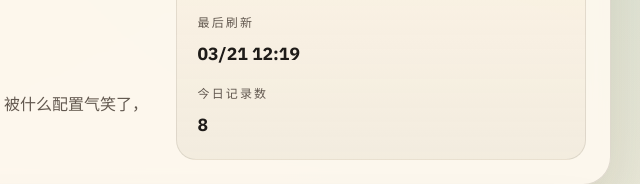
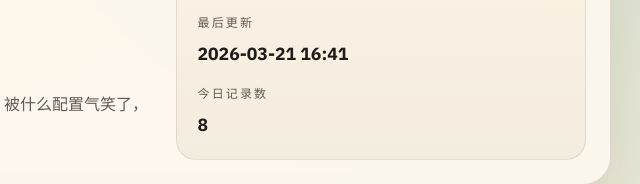
Before and after one commit to clivezhang0101/clives-signal, a plain HTML site: page index.html in a window 1280 px wide. Shown: the part 438-622 px from the top of the page, 609-1249 px from the left. Drawn offline with nearby package versions, Linux system fonts and the light colour scheme.

Commit message:
fix: show real last updated time

```diff
--- a/app.js
+++ b/app.js
@@ -112,6 +112,10 @@ const reactions = [
   { key: "spark", emoji: "✨", label: "有感觉", count: 7 }
 ];
 
+const siteMeta = {
+  lastUpdated: "2026-03-21 16:41"
+};
+
 const state = {
   activeDay: "all",
   activeMood: "all"
@@ -190,14 +194,9 @@ function renderStatus() {
   document.querySelector("#mood-name").textContent = picked.mood;
   document.querySelector("#active-mood-pill").textContent =
     state.activeMood === "all" ? "全部" : state.activeMood;
-  document.querySelector("#last-refresh").textContent = new Intl.DateTimeFormat("zh-CN", {
-    hour: "2-digit",
-    minute: "2-digit",
-    month: "2-digit",
-    day: "2-digit"
-  }).format(new Date());
+  document.querySelector("#last-updated").textContent = siteMeta.lastUpdated;
   document.querySelector("#auto-update").textContent =
-    "随机想法每 14 秒自动换一条；互动数据保存在你的浏览器里。";
+    "这里显示的是内容真正更新的时间，不再拿当前浏览时间冒充刷新。";
 }
 
 function renderArchiveNav() {
--- a/index.html
+++ b/index.html
@@ -38,8 +38,8 @@
               <strong id="mood-name">载入中...</strong>
             </div>
             <div>
-              <span class="label">最后刷新</span>
-              <strong id="last-refresh">--</strong>
+              <span class="label">最后更新</span>
+              <strong id="last-updated">--</strong>
             </div>
             <div>
               <span class="label">今日记录数</span>
```
